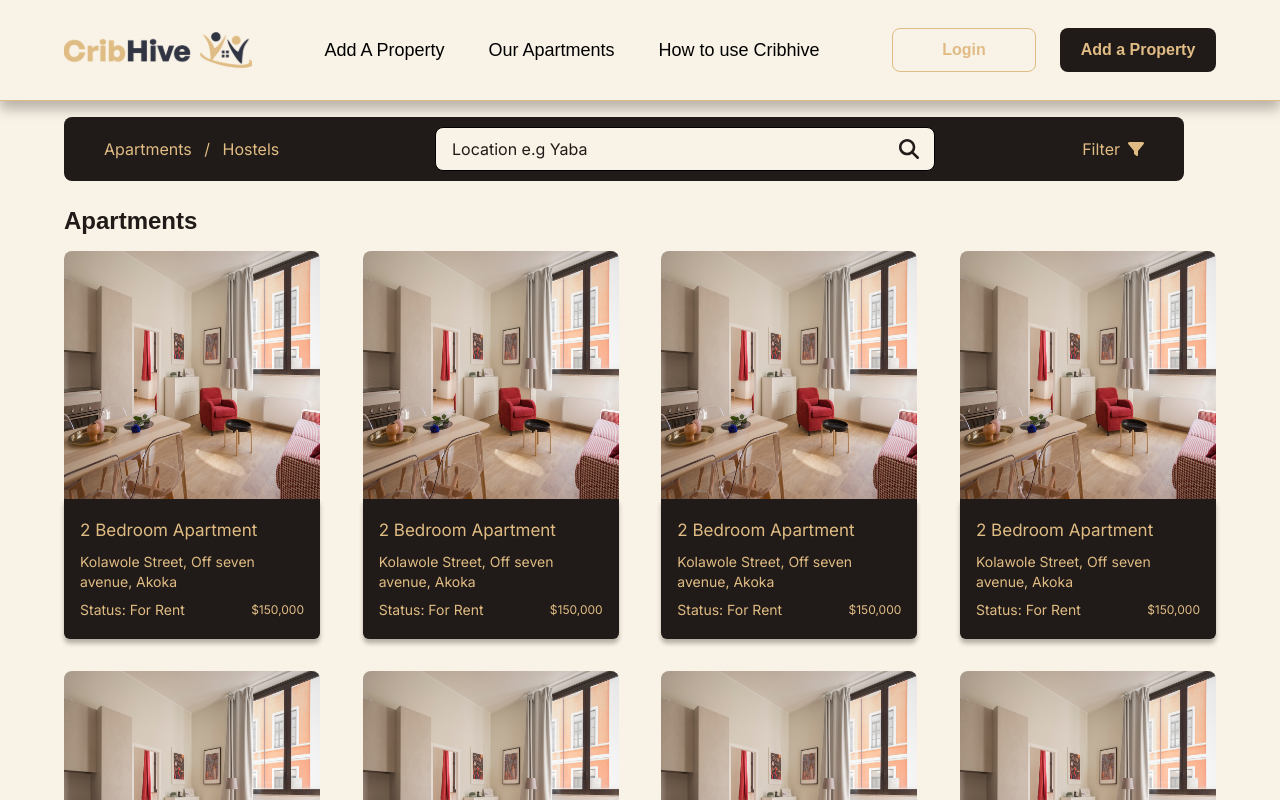
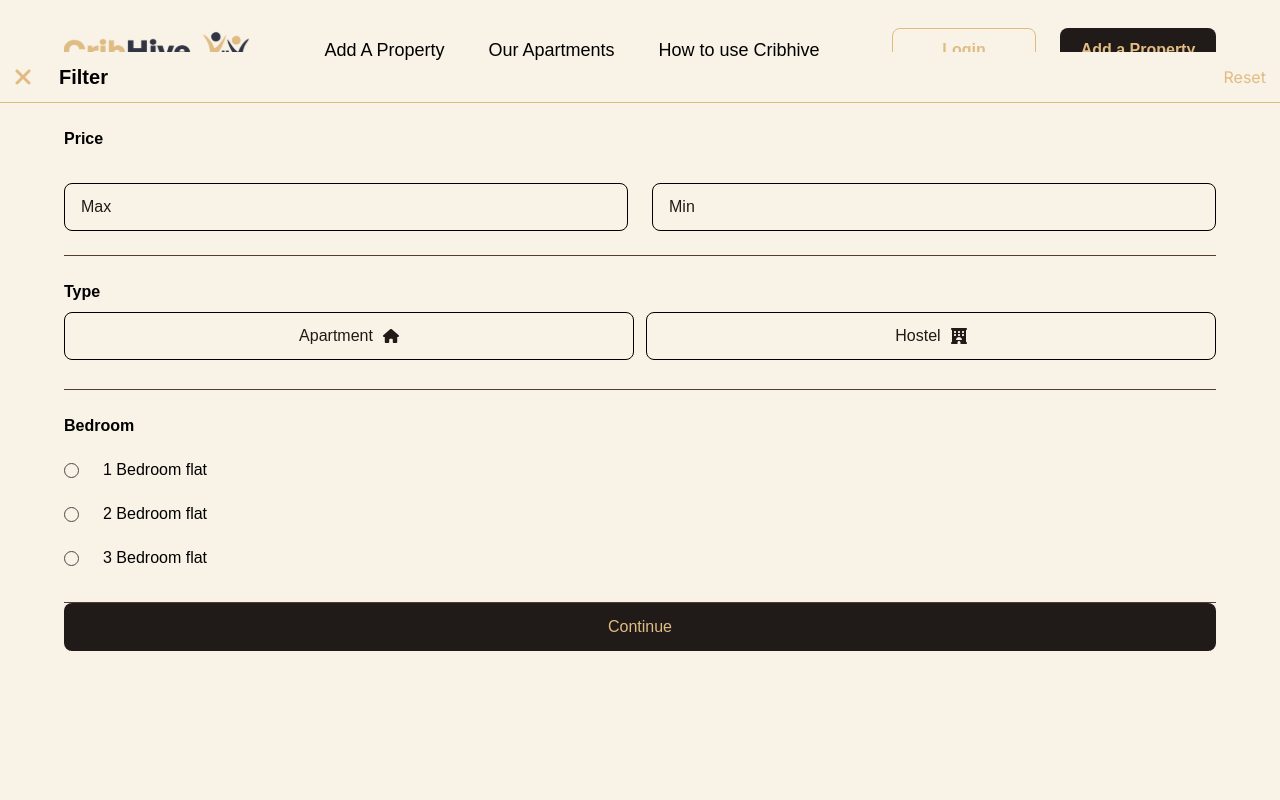
Before and after one commit to nick335/CribHive, a Next.js app: page /properties in a window 1280 px wide. Shown: the top 800 px of the page. Built offline with nearby package versions, Linux system fonts and the light colour scheme; a web font is replaced by a local one; what tailwindcss-animation-delay would draw is missing.

Commit message:
filter section added!

```diff
--- a/src/Components/Header/NavBtn.tsx
+++ b/src/Components/Header/NavBtn.tsx
@@ -9,7 +9,7 @@ const NavBtn = () => {
         Login
       </Link>
       </button>
-     <button className='btnPrimary h-11 w-[156px] rounded-lg'>Add a Property</button>
+     <button className='btnPrimary h-11 w-[156px] rounded-lg'><Link href='addaproperty'>Add a Property</Link></button>
     </div>
   )
 }
--- a/src/Components/Properties/ArrowControls.tsx
+++ b/src/Components/Properties/ArrowControls.tsx
@@ -3,6 +3,7 @@ import React from 'react'
 import arrowLeft from '../../../public/images/properties/arrowLeft.svg'
 import arrowRight from '../../../public/images/properties/arrowRight.svg'
 import styles from './properties.module.css'
+import { useStore } from '@/store/useWindowWidth'
 
 interface props {
  slideRight: () => void,
@@ -13,7 +14,8 @@ interface props {
 
 
 const ArrowControls = ({slideRight, slideLeft, activeIdx, Arraylength}: props) => {
- const lastImageIdx =Arraylength -1
+ const windowWidth = useStore().windowWidth
+ const lastImageIdx = windowWidth > 1024 ? Arraylength - 2 : Arraylength - 1
   return (
     <>
     { activeIdx > 0 && <div className='w-fit h-fit absolute cursor-pointer top-2/4 -translate-y-2/4 left-6' onClick={slideLeft}>
--- a/src/Components/Properties/DescriptionImage.tsx
+++ b/src/Components/Properties/DescriptionImage.tsx
@@ -2,12 +2,13 @@
 import React from 'react'
 import MobileSlider from './MobileSlider'
 import { useStore } from '@/store/useWindowWidth'
+import DesktopSlider from './DesktopSlider'
 
 const DescriptionImage = () => {
   const  { windowWidth }  = useStore()
   return (
     <div className=''>
-      { windowWidth >= 1024 ? <div className='w-full bg-red-500 h-[27.435]'></div> : <MobileSlider />}
+      { windowWidth >= 1024 ? <DesktopSlider /> : <MobileSlider />}
     </div>
   )
 }
--- /dev/null
+++ b/src/Components/Properties/DesktopSlider.tsx
@@ -0,0 +1,47 @@
+import React, { useState } from 'react'
+import ArrowControls from './ArrowControls'
+import Demo2 from '../../../public/images/properties/model2.jpg'
+import Demo3 from '../../../public/images/properties/model3.jpg'
+import ResponsiveImage from '../Utility/ResponsiveImage'
+import styles from './properties.module.css'
+
+const DesktopSlider = () => {
+ const [index, setIndex] = useState(0)
+ const images = [Demo3, Demo2, Demo3, Demo2]
+
+ const slidingImages = images.map((each) => {
+  return <ResponsiveImage
+          url={each}
+          alt='slidingImages'
+          addons=''
+          style={styles.DesktopSlidingImages}
+         />
+ })
+
+ function RightSlide(){
+  setIndex(prevIndex => prevIndex + 1)
+ }
+ function LeftSlide(){
+  setIndex(prevIndex => prevIndex - 1)
+ }
+  return (
+    <div className='max-w-full  overflow-hidden relative'>
+     <div className='w-full flex flex-nowrap gap-x-3 whitespace-nowrap transition-all ease-linear duration-500' style={{
+      transform : `${
+       index === 0 ? `translate3d(0, 0, 0)` : `translate3d(calc(((50% + 0.375rem)* ${-index})), 0, 0)`
+      }`
+     }}
+     >
+     {slidingImages}
+     </div>
+     <ArrowControls
+      activeIdx={index}
+      Arraylength={images.length}
+      slideLeft={LeftSlide}
+      slideRight={RightSlide}
+     />
+    </div>
+  )
+}
+
+export default DesktopSlider
--- /dev/null
+++ b/src/Components/Properties/Filter.tsx
@@ -0,0 +1,64 @@
+'use client'
+import { faHome, faHotel, faXmark } from '@fortawesome/free-solid-svg-icons'
+import { FontAwesomeIcon } from '@fortawesome/react-fontawesome'
+import styles from './properties.module.css'
+import React, { useState } from 'react'
+
+const Filter = () => {
+ const [isApartmentActive, setApartmentActive] = useState(false)
+ const [isHostelActive, setHostelActive] = useState(false)
+
+  return (
+    <div className='absolute top-[52px] left-0 w-full h-[calc(100vh-51px)] bg-bgPrimary font-jhengHei'>
+     <div className='flex items-center pl-[0.69rem] pr-[0.88rem] py-[0.68rem] border-b border-primaryBorder'>
+      <FontAwesomeIcon icon={faXmark} className='w-6 h-6 text-textSecondary' />
+      <h4 className='ml-6 font-bold text-xl'>Filter</h4>
+      <h4 className='ml-auto font-inter text-base text-textSecondary'>Reset</h4>
+     </div>
+     <div className='w-[90%] mx-auto'>
+      <div className={`${styles.filterSectionDiv} pb-6`}>
+       <h3 className={`${styles.filterSectionDivHeader}`}>Price</h3>
+       <div className='flex  items-center gap-x-6 mt-8'>
+        <div className='relative w-full'>
+         <input type='text' className={`${styles.filterInput}`} placeholder='Max' />
+        </div>
+        <div className='relative w-full'>
+         <input type='text' className={`${styles.filterInput}`} placeholder='Min' />
+        </div>
+       </div>
+      </div>
+      <div className={`${styles.filterSectionDiv} pb-[1.84rem]`}>
+       <h3 className={`${styles.filterSectionDivHeader}`}>Type</h3>
+       <div className='flex mt-2 gap-x-3'>
+        <div className={`${styles.btnFilterDiv} ${isApartmentActive ? styles.btnFilterDivActive : styles.btnFilterDivDefault}`} onClick={() => setApartmentActive((prev) => !prev)} >
+         Apartment
+         <FontAwesomeIcon className={styles.icon} icon={faHome}  />
+        </div>
+        <div className={`${styles.btnFilterDiv} ${isHostelActive ? styles.btnFilterDivActive : styles.btnFilterDivDefault} `} onClick={() => setHostelActive((prev) => !prev)}>
+         Hostel
+         <FontAwesomeIcon className={styles.icon} icon={faHotel} />
+        </div>
+       </div>
+      </div>
+      <div className={`${styles.filterSectionDiv} pb-8`}>
+       <h3 className={`${styles.filterSectionDivHeader}`}>Bedroom</h3>
+       <div className={`${styles.radioDiv}`} >
+        <div className={`${styles.FilterRadioBtn}`}></div>
+        <h5>1 Bedroom flat</h5>
+       </div>
+       <div className={`${styles.radioDiv}`} >
+        <div className={`${styles.FilterRadioBtn}`}></div>
+        <h5>2 Bedroom flat</h5>
+       </div>
+       <div className={`${styles.radioDiv}`} >
+        <div className={`${styles.FilterRadioBtn}`}></div>
+        <h5>3 Bedroom flat</h5>
+       </div>
+      </div>
+      <button className='btnPrimary w-full h-12 rounded-lg '>Continue</button>
+     </div>
+    </div>
+  )
+}
+
+export default Filter
--- a/src/Components/Properties/MobileSlider.tsx
+++ b/src/Components/Properties/MobileSlider.tsx
@@ -29,8 +29,8 @@ const MobileSlider = () => {
               key={idx}
               alt='slidingImages'
               url={each}
-              style={styles.slidingImages}
-              addons={styles.slidingImagesAddons}
+              style={styles.mobileSlidingImages}
+              addons={styles.mobileSlidingImagesAddons}
            />
   })
 
--- a/src/Components/Properties/Properties.tsx
+++ b/src/Components/Properties/Properties.tsx
@@ -3,6 +3,7 @@ import styles from './properties.module.css'
 import { FontAwesomeIcon } from '@fortawesome/react-fontawesome'
 import { faFilter, faMagnifyingGlass } from '@fortawesome/free-solid-svg-icons'
 import PropertyDisplayBox from './PropertyDisplayBox'
+import Filter from './Filter'
 
 const Properties = () => {
   return (
@@ -44,7 +45,7 @@ const Properties = () => {
     </section>
     <section className='mt-6'>
      <h3 className='font-bold font-jhengHei'>Hostels</h3>
-     <div className='mt-4 flex flex-wrap gap-5 justify-center'>
+     <div className='mt-3  lg:mt-[0.88rem] flex flex-wrap gap-5 justify-center md:justify-between  lg:justify-items-start lg:justify-between lg:gap-y-8'>
       <PropertyDisplayBox />
       <PropertyDisplayBox />
       <PropertyDisplayBox />
@@ -60,6 +61,7 @@ const Properties = () => {
       <PropertyDisplayBox />
      </div>
     </section>
+    <Filter />
     </>
   )
 }
--- a/src/Components/Properties/PropertyDisplayBox.tsx
+++ b/src/Components/Properties/PropertyDisplayBox.tsx
@@ -5,7 +5,7 @@ import demoImg from '../../../public/images/home/demo.png'
 
 const PropertyDisplayBox = () => {
   return (
-   <div className='w-full max-w-[21.3125rem] sm:min-w-[17rem] sm:w-[48%]  md:max-w-[22.5rem] mdx:w-[31%] mdx:min-w-[16rem] mdx:max-w-[19rem]   lg:max-w-[18.375rem] xl:max-w-[15.375rem]'>
+   <div className='w-full max-w-[21.3125rem] sm:min-w-[17rem] sm:w-[48%]  md:max-w-[22.5rem] mdx:w-[31%] mdx:min-w-[16rem] mdx:max-w-[19rem]   lg:max-w-[18.375rem] xl:max-w-[15rem]'>
    <ResponsiveImage
     url={demoImg}
     alt='apartment_Img'
--- a/src/Components/Properties/properties.module.css
+++ b/src/Components/Properties/properties.module.css
@@ -17,14 +17,50 @@
   @apply h-10 w-full flex items-center px-4 bg-bgOrange text-headerPrimary border border-secondaryBorder rounded-lg lg:w-[80%] lg:mx-auto cursor-pointer;
  }
  .arrowLeft{
-  @apply relative h-9 w-9 ;
+  @apply relative h-9 w-9;
  }
  .arrowRight{
-  @apply relative h-9 w-9 ;
+  @apply relative h-9 w-9;
  }
- .slidingImages{
+ .mobileSlidingImages{
   @apply relative inline-block w-[100%] h-[15.75rem] sm:h-[20rem] md:h-[23rem];
  }
- .slidingImagesAddons{
+ .mobileSlidingImagesAddons{
   @apply inline-block;
  }
+ .DesktopSlidingImages{
+ @apply relative min-w-[calc(50%-0.375rem)] w-[calc(50%-0.375rem)] h-[27.4375rem]
+ }
+  .filterSectionDiv{
+ @apply border-b border-darkBorder2 mt-6;
+ }
+ .filterSectionDivHeader{
+ @apply text-base font-bold font-jhengHei;
+ }
+ .btnFilterDiv{
+ @apply outline-none w-2/4 bg-transparent flex justify-center items-center h-12 border rounded-lg gap-x-2.5 cursor-pointer;
+}
+.btnFilterDivDefault{
+ @apply text-headerPrimary border-black transition-all ease-in duration-75;
+}
+.btnFilterDivActive{
+ @apply text-headerSecondary border-primaryBorder transition-all ease-in duration-75;
+}
+.icon{
+ @apply w-4 h-4;
+}
+.filterInput{
+ @apply w-full h-12 bg-transparent border border-black outline-none text-headerPrimary placeholder-headerPrimary rounded-lg pl-4 focus:border-primaryBorder transition-all ease-in duration-200;
+}
+.radioDiv{
+@apply flex gap-x-6 items-center mt-5 font-jhengHei text-base;
+}
+.FilterRadioBtn{
+@apply cursor-pointer w-[0.9375rem] h-[0.9375rem] bg-bgPrimary border border-[#4A4A4A] rounded-full;
+}
+.FilterRadioBtnDefault{
+@apply bg-bgPrimary;
+}
+.FilterRadioBtnActive{
+@apply bg-bgOrange;
+}
--- a/tailwind.config.js
+++ b/tailwind.config.js
@@ -20,6 +20,7 @@ module.exports = {
         headerSecondary: '#E0BC84',
         primaryBorder: '#E0BC84',
         secondaryBorder: '#201B18',
+        darkBorder2: '#583C2B',
         btnPrimary: '#201B18',
         btnSecondary: '#F9F2E6',
         btnhover: '#E0BC84',
```
